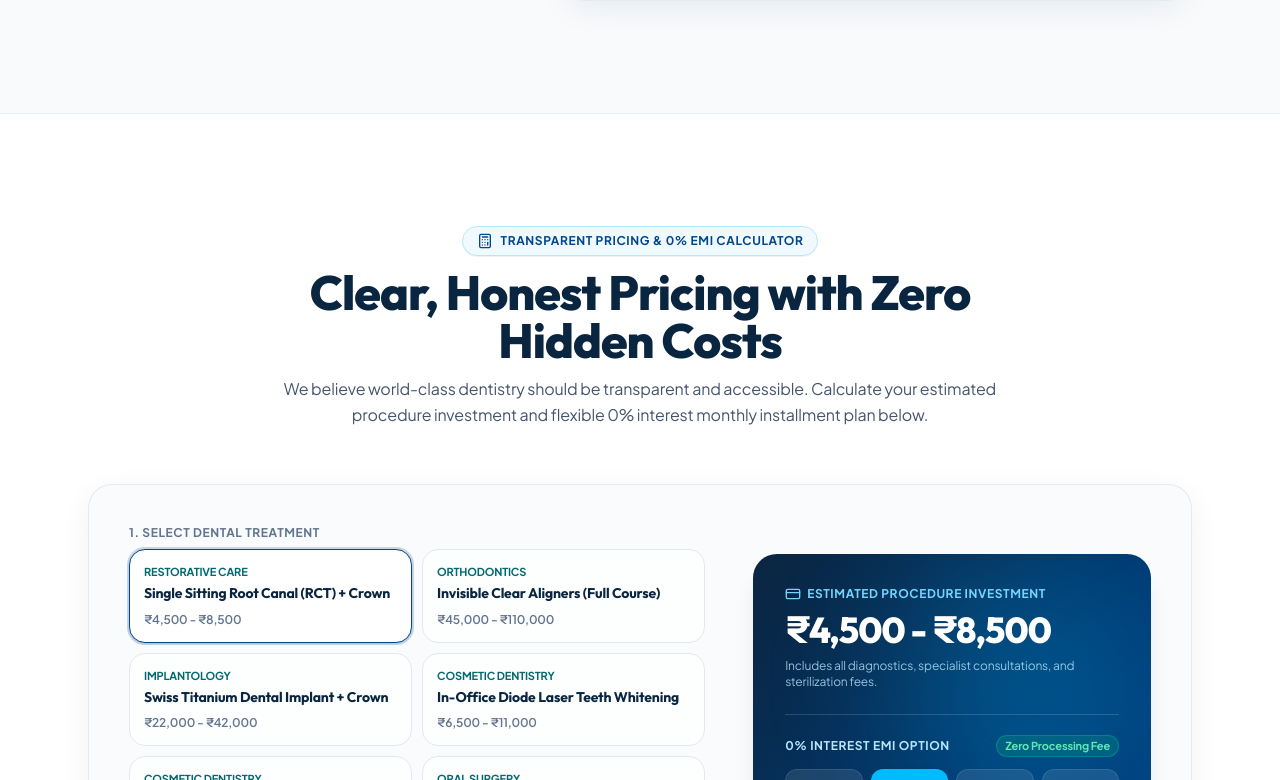
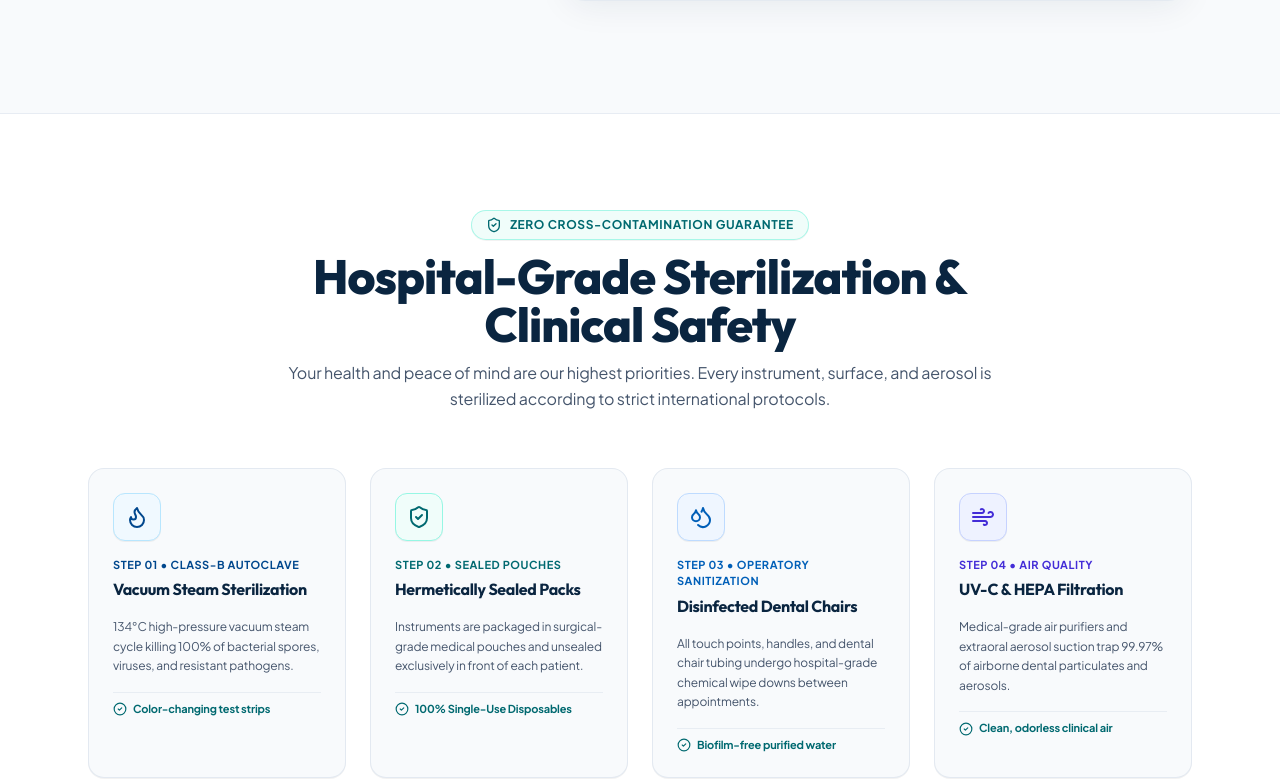
Before and after one commit to yash-gu/park-multi, a React (Vite) app: page / in a window 1280 px wide. Shown: the part 5120-5900 px from the top of the page. Built offline with nearby package versions, Linux system fonts and the light colour scheme.

Commit message:
Remove pricing section

```diff
--- a/src/App.tsx
+++ b/src/App.tsx
@@ -6,7 +6,6 @@ import { AboutSection } from './components/AboutSection';
 import { PatientComfortSection } from './components/PatientComfortSection';
 import { SmileTransformationGallery } from './components/SmileTransformationGallery';
 import { SymptomCheckerSection } from './components/SymptomCheckerSection';
-import { CostEstimatorSection } from './components/CostEstimatorSection';
 import { ClinicStandardsSection } from './components/ClinicStandardsSection';
 import { OralCareSection } from './components/OralCareSection';
 import { TestimonialsSection } from './components/TestimonialsSection';
@@ -107,10 +106,7 @@ export default function App() {
           onOpenCall={handleOpenCall}
         />
 
-        {/* Transparent Cost & 0% EMI Calculator */}
-        <CostEstimatorSection
-          onOpenBooking={(id) => handleOpenBooking(id)}
-        />
+
 
         {/* Hospital-Grade Sterilization & 4-Tier Patient Safety Protocols */}
         <ClinicStandardsSection />
```
